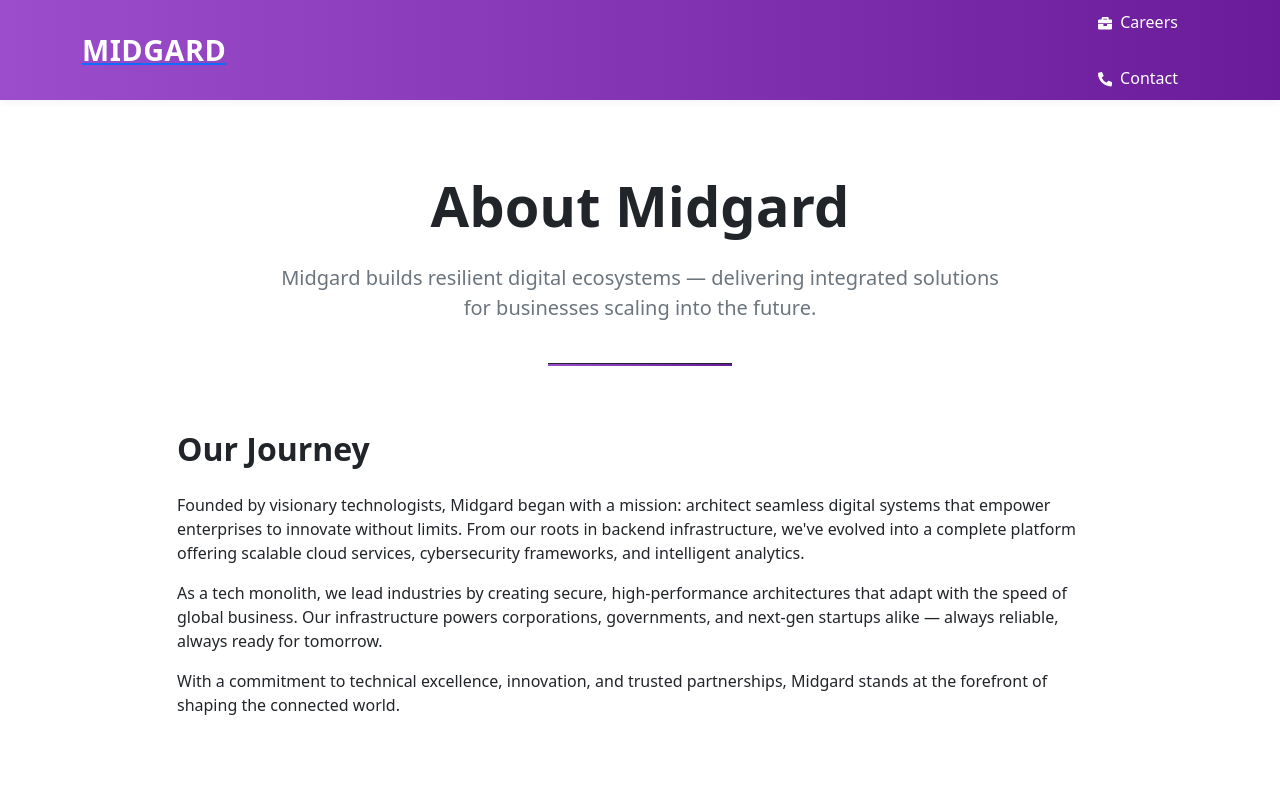
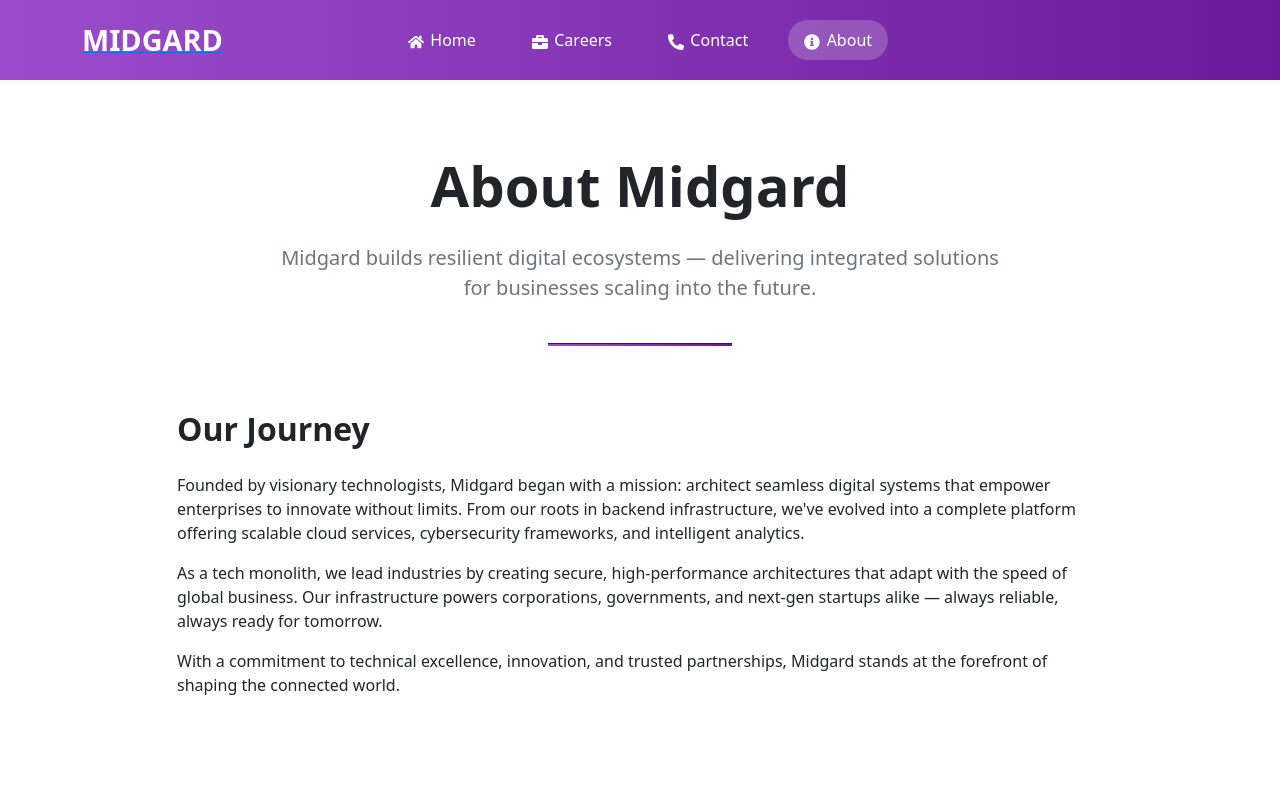
Before and after one commit to Roon627/Midgard, a React (Vite) app in the folder frontend/: page /about in a window 1280 px wide. Shown: the top 789 px of the page. Built offline with nearby package versions, Linux system fonts and the light colour scheme.

Commit message:
fixed nav bar schnanegans

```diff
--- a/frontend/src/components/Navbar.jsx
+++ b/frontend/src/components/Navbar.jsx
@@ -1,4 +1,4 @@
-import { Link, useNavigate, useLocation } from "react-router-dom";
+import { Link, useLocation } from "react-router-dom";
 import {
   FaHome,
   FaBriefcase,
@@ -11,28 +11,9 @@ import { useState, useEffect } from "react";
 import "../styles/Navbar.css";
 
 export default function Navbar() {
-  const navigate = useNavigate();
   const location = useLocation();
   const [expanded, setExpanded] = useState(false);
   const [scrolled, setScrolled] = useState(false);
-
-  useEffect(() => {
-    const handleScroll = () => {
-      const isScrolled = window.scrollY > 20;
-      if (isScrolled !== scrolled) {
-        setScrolled(isScrolled);
-      }
-    };
-
-    window.addEventListener("scroll", handleScroll);
-    return () => window.removeEventListener("scroll", handleScroll);
-  }, [scrolled]);
-
-  useEffect(() => {
-    setExpanded(false);
-  }, [location.pathname]);
-
-  const isActive = (path) => location.pathname === path;
 
   const navItems = [
     { path: "/", name: "Home", icon: <FaHome /> },
@@ -41,59 +22,67 @@ export default function Navbar() {
     { path: "/about", name: "About", icon: <FaInfoCircle /> },
   ];
 
-  const handleKeyDown = (e, action) => {
-    if (e.key === "Enter" || e.key === " ") {
-      e.preventDefault();
-      action();
-    }
-  };
+  const isActive = (path) => location.pathname === path;
+
+  useEffect(() => {
+    const handleScroll = () => {
+      setScrolled(window.scrollY > 20);
+    };
+    window.addEventListener("scroll", handleScroll);
+    return () => window.removeEventListener("scroll", handleScroll);
+  }, []);
+
+  useEffect(() => {
+    setExpanded(false);
+  }, [location.pathname]);
 
   return (
-    <nav className={`navbar-custom ${scrolled ? "navbar-scrolled" : ""}`} aria-label="Main navigation">
-      <div className="container d-flex align-items-center justify-content-between w-100 position-relative">
+    <nav className={`navbar-custom ${scrolled ? "navbar-scrolled" : ""}`}>
+      <div className="container">
         <div className="navbar-brand">
-          <Link to="/" className="d-flex align-items-center">
-            <span className="brand-text animated-brand">Midgard</span>
+          <Link to="/">
+            <span className="brand-text">Midgard</span>
           </Link>
         </div>
 
+        {/* Desktop menu */}
+        <div className="navbar-desktop">
+          {navItems.map((item) => (
+            <Link
+              key={item.path}
+              to={item.path}
+              className={`nav-link ${isActive(item.path) ? "active" : ""}`}
+            >
+              <span>{item.icon}</span>
+              <span>{item.name}</span>
+            </Link>
+          ))}
+        </div>
+
+        {/* Mobile toggle button */}
         <button
           className="mobile-nav-toggle"
           onClick={() => setExpanded((prev) => !prev)}
-          onKeyDown={(e) => handleKeyDown(e, () => setExpanded((prev) => !prev))}
           aria-label="Toggle navigation"
           aria-expanded={expanded}
-          aria-controls="mobile-nav-menu"
         >
           {expanded ? <FaTimes /> : <FaBars />}
         </button>
+      </div>
 
-        <div
-          id="mobile-nav-menu"
-          className={`navbar-nav ${expanded ? "open" : ""}`}
-          role="menu"
-        >
-          {navItems.map((item) => (
-            <div className="nav-item mx-1" key={item.path}>
-              <Link
-                to={item.path}
-                className={`nav-link px-3 py-2 rounded-pill d-flex align-items-center justify-content-center position-relative ${
-                  isActive(item.path) ? "active" : ""
-                }`}
-                onClick={() => setExpanded(false)}
-                role="menuitem"
-              >
-                <span className="me-2" aria-hidden="true">
-                  {item.icon}
-                </span>
-                <span>{item.name}</span>
-                {isActive(item.path) && (
-                  <span className="active-indicator" aria-hidden="true" />
-                )}
-              </Link>
-            </div>
-          ))}
-        </div>
+      {/* Mobile menu */}
+      <div className={`navbar-mobile ${expanded ? "open" : ""}`}>
+        {navItems.map((item) => (
+          <Link
+            key={item.path}
+            to={item.path}
+            className={`nav-link ${isActive(item.path) ? "active" : ""}`}
+            onClick={() => setExpanded(false)}
+          >
+            <span>{item.icon}</span>
+            <span>{item.name}</span>
+          </Link>
+        ))}
       </div>
     </nav>
   );
--- a/frontend/src/styles/NavBar.css
+++ b/frontend/src/styles/NavBar.css
@@ -1,54 +1,60 @@
-/* ======================= Navbar ======================= */
+/* Base Navbar */
 .navbar-custom {
   position: sticky;
   top: 0;
   z-index: 1000;
-    height: 100px; /* Increased height */
+  height: 80px;
   background: linear-gradient(90deg, #9c4dcc 0%, #6a1b9a 100%);
   display: flex;
   align-items: center;
   padding: 0 2rem;
   box-shadow: 0 2px 8px rgba(0, 0, 0, 0.05);
-    transition: all 0.3s ease;
 }
 
-  .navbar-custom .navbar-brand .brand-text {
+/* Internal container layout */
+.navbar-custom .container {
+  display: flex;
+  justify-content: space-between;
+  align-items: center;
+  position: relative;
+  width: 100%;
+}
+
+/* Brand */
+.navbar-brand .brand-text {
   font-weight: 700;
   font-size: 1.8rem;
-    letter-spacing: 0.5px;
-    background: linear-gradient(98deg, #ffffff, #ffffff);
-    -webkit-background-clip: text;
-    background-clip: text;
-    -webkit-text-fill-color: transparent;
+  color: white;
+  text-transform: uppercase;
 }
 
-  .navbar-custom .navbar-nav {
+/* Desktop Nav - Centered */
+.navbar-desktop {
+  position: absolute;
+  left: 50%;
+  transform: translateX(-50%);
   display: flex;
-    gap: 1rem;
-    margin-left: auto;
-    transition: max-height 0.3s ease, opacity 0.3s ease;
+  gap: 1.5rem;
 }
 
-  .navbar-custom .nav-item .nav-link {
+.navbar-desktop .nav-link {
   color: white;
-    font-weight: normal;
-    transition: all 0.2s ease;
+  font-weight: 500;
+  display: flex;
+  align-items: center;
+  gap: 0.4rem;
   padding: 0.5rem 1rem;
+  border-radius: 20px;
+  transition: background 0.3s ease;
 }
 
-  .navbar-custom .nav-item .nav-link:hover,
-  .navbar-custom .nav-item .nav-link.active {
-    background: rgba(255, 255, 255, 0.15);
-    font-weight: 600;
-    border-radius: 25px;
+.navbar-desktop .nav-link:hover,
+.navbar-desktop .nav-link.active {
+  background-color: rgba(255, 255, 255, 0.2);
 }
 
-  .navbar-custom .nav-link .me-2 {
-    font-size: 0.9rem;
-  }
-
-  /* Mobile Toggle */
-  .navbar-custom .mobile-nav-toggle {
+/* Mobile Toggle Button */
+.mobile-nav-toggle {
   display: none;
   background-color: rgba(255, 255, 255, 0.1);
   border-radius: 8px;
@@ -56,89 +62,61 @@
   font-size: 1.8rem;
   color: white;
   border: none;
+  z-index: 1001;
+}
+
+/* Mobile Nav Panel */
+.navbar-mobile {
+  display: none;
+}
+
+/* ========== Responsive Rules ========== */
+@media (max-width: 768px) {
+  .navbar-desktop {
+    display: none;
+  }
+
+  .mobile-nav-toggle {
+    display: block;
     margin-left: auto;
   }
 
-  /* Button Styles */
-  .navbar-custom .btn {
-    background: rgba(255, 255, 255, 0.9);
-    box-shadow: 0 4px 15px rgba(0, 0, 0, 0.1);
-    border-radius: 50px;
-    font-weight: 600;
-    transition: all 0.3s ease;
-  }
-
-  .navbar-custom .btn:hover {
-    background: white;
-    transform: translateY(-2px);
-    box-shadow: 0 6px 20px rgba(0, 0, 0, 0.15);
-  }
-
-  /* ======================= Responsive Styles ======================= */
-  @media (max-width: 768px) {
-    .navbar-custom {
+  .navbar-mobile {
+    display: flex;
     flex-direction: column;
-      align-items: flex-start;
-      padding: 1rem;
-      height: auto; /* Let height adjust for mobile */
-    }
-
-    .navbar-custom .mobile-nav-toggle {
-      display: block;
-      z-index: 1001;
-    }
-
-    .navbar-custom .navbar-nav {
     position: absolute;
-      top: 100px; /* Match navbar height */
+    top: 80px;
     left: 0;
     right: 0;
-      flex-direction: column;
     background-color: #6a1b9a;
+    padding: 1rem;
+    border-bottom-left-radius: 8px;
+    border-bottom-right-radius: 8px;
     transform: translateY(-100%);
     opacity: 0;
     pointer-events: none;
-      transition: transform 0.3s ease, opacity 0.3s ease;
-      padding: 1rem 1.5rem;
-      border-bottom-left-radius: 8px;
-      border-bottom-right-radius: 8px;
-      z-index: 1000;
+    transition: all 0.3s ease;
+    z-index: 999;
   }
 
-    .navbar-custom .navbar-nav.open {
+  .navbar-mobile.open {
     transform: translateY(0);
     opacity: 1;
     pointer-events: auto;
   }
 
-    .navbar-custom .nav-item {
-      width: 100%;
-      text-align: left;
-      padding: 0.75rem 0;
+  .navbar-mobile .nav-link {
+    color: white;
+    padding: 0.75rem 1rem;
+    font-weight: 500;
+    display: flex;
+    align-items: center;
+    gap: 0.5rem;
   }
 
-    .navbar-custom .nav-link {
-      width: 100%;
-      display: flex;
-      justify-content: flex-start;
-      padding-left: 0.75rem;
-      font-size: 1rem;
-    }
-
-    .navbar-custom .navbar-right {
-      display: none !important;
+  .navbar-mobile .nav-link:hover,
+  .navbar-mobile .nav-link.active {
+    background-color: rgba(255, 255, 255, 0.15);
+    border-radius: 10px;
   }
 }
-
-  @media (min-width: 769px) {
-    .navbar-custom .container {
-      display: flex;
-      justify-content: space-between;
-      align-items: center;
-      width: 100%;
-    }
-
-    .navbar-custom .mobile-nav-toggle {
-      display: none;
-    }
-  }
```
Lines whose indentation alone changed are shown as unchanged.
